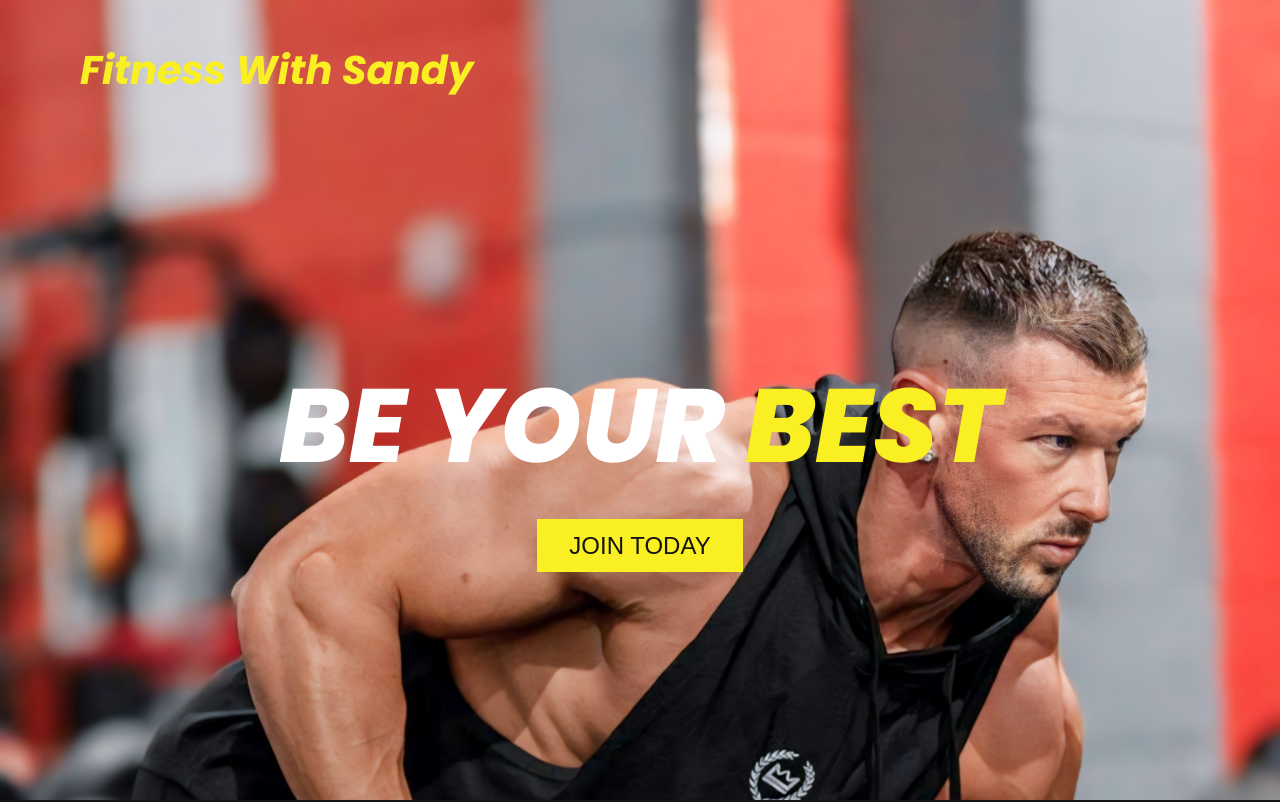
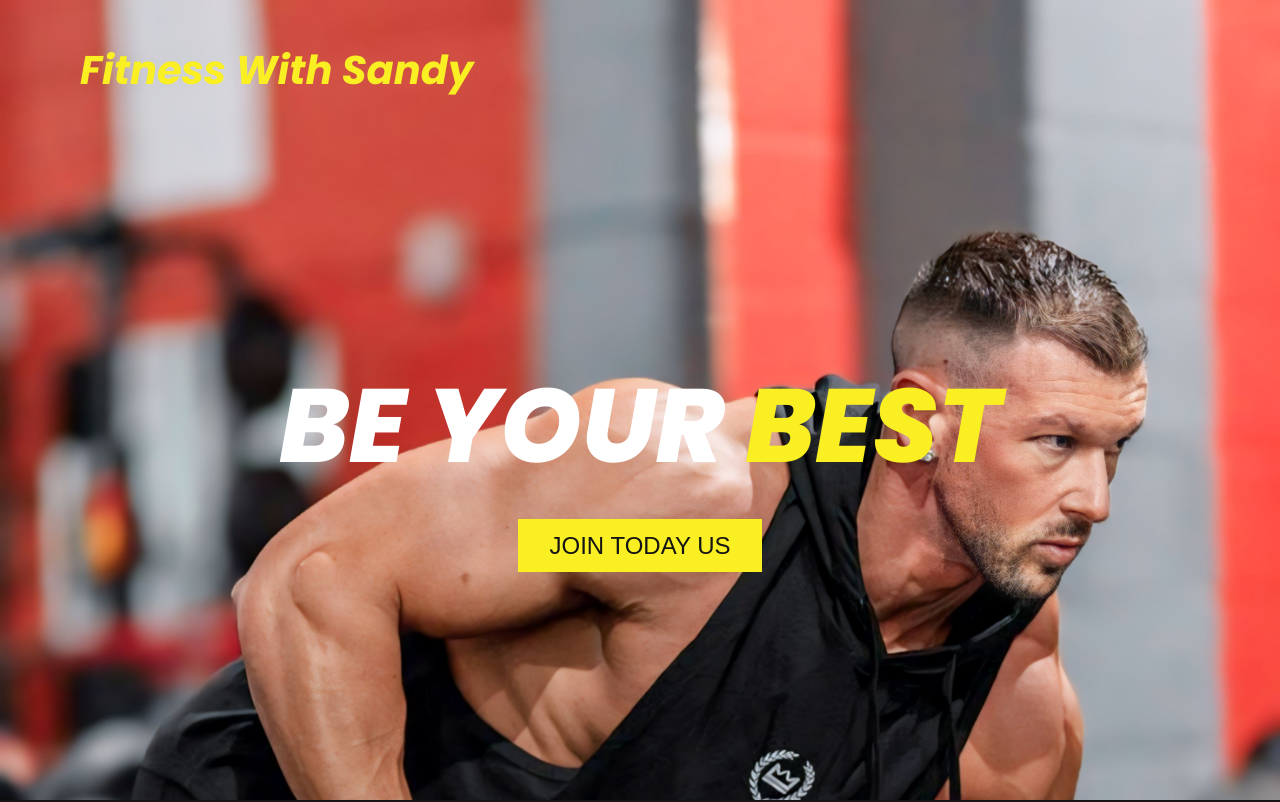
Before and after one commit to Rohit-thakur22/sandy_fitness, a plain HTML site: page index.html in a window 1280 px wide. Shown: the top 802 px of the page. Drawn offline with nearby package versions, Linux system fonts and the light colour scheme.

Commit message:
test new branch

```diff
--- a/index.html
+++ b/index.html
@@ -27,7 +27,7 @@
           <h2 class="main-heading">Be your <span>best</span></h2>
 
           <button class="btn">
-            <a href="#">Join today</a>
+            <a href="#">Join today us</a>
           </button>
         </div>
       </div>
```
